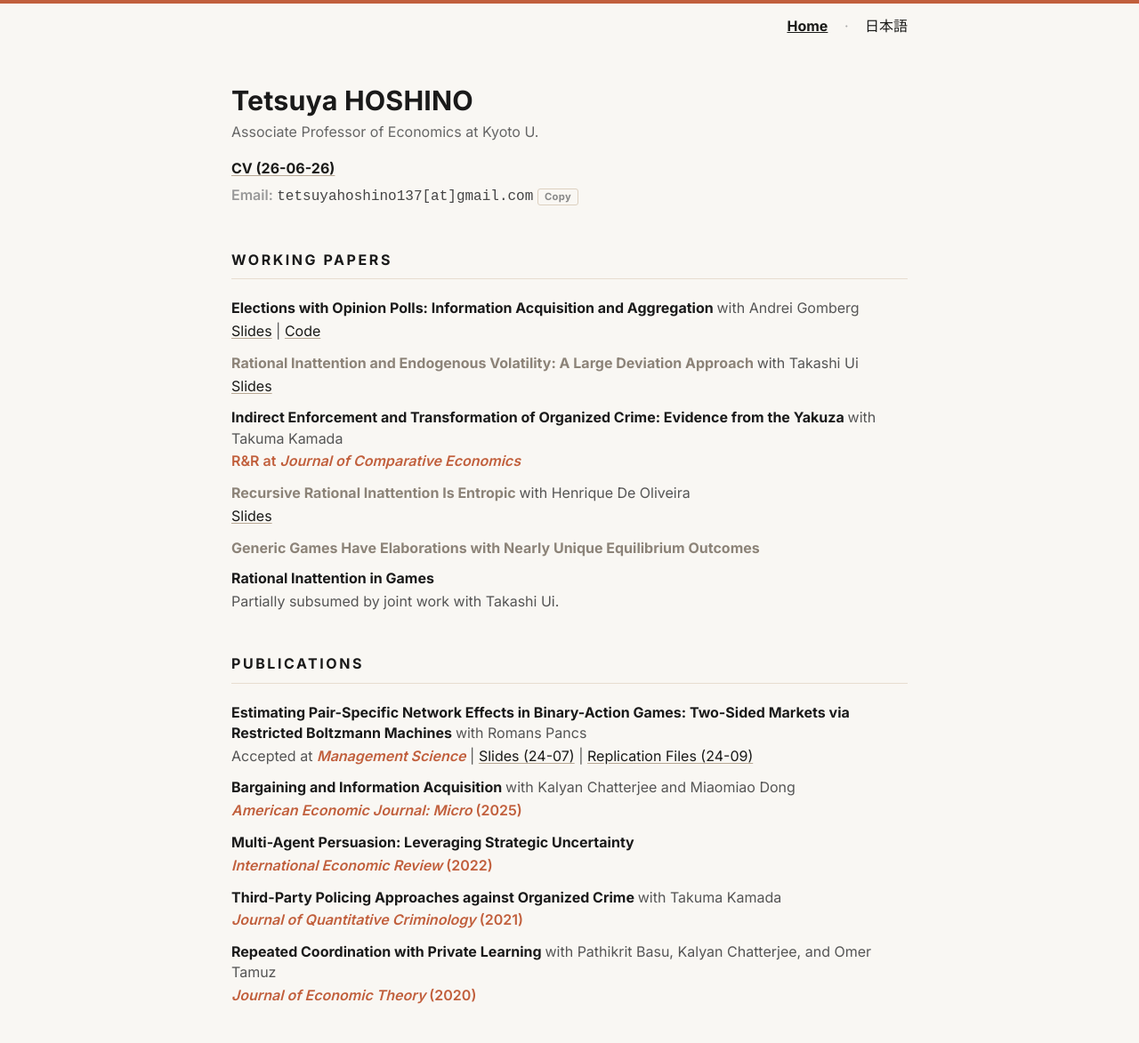
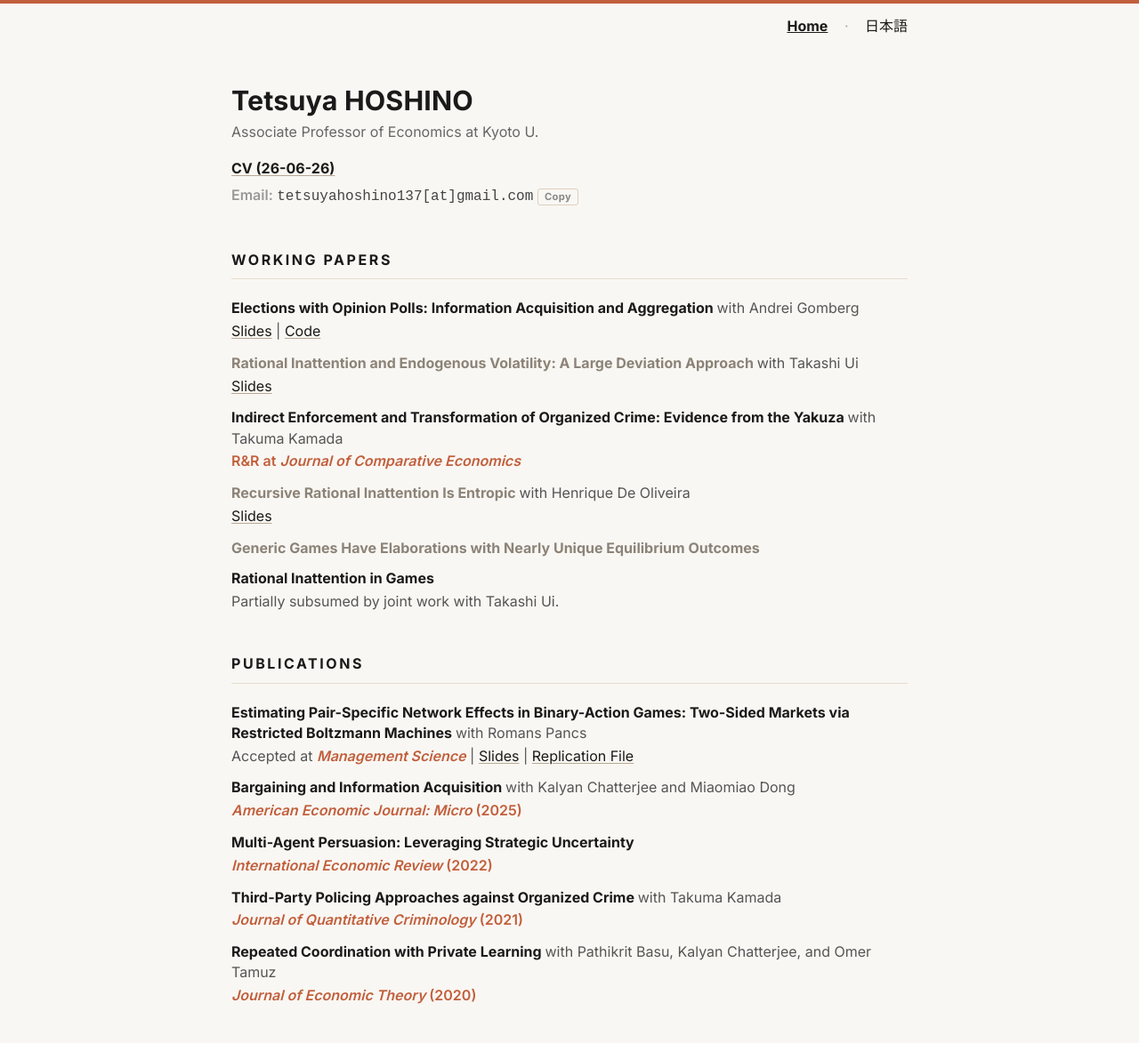
Before and after one commit to tetsuyahoshino137/tetsuyahoshino137.github.io, a Jekyll site: the page built from index.md, in a window 1280 px wide. Shown: the whole page at 89% size. Built offline with Jekyll 4.4.1, drawn with Linux system fonts in a browser that asks for light colours.

Commit message:
Update links and text in index.md

```diff
--- a/index.md
+++ b/index.md
@@ -76,8 +76,8 @@
         </div>
         <div class="paper-sub">
           Accepted at <span class="badge"><em>Management Science</em></span> |
-          <a href="slides/HoshinoPancs_EconometricSocietyAIML.pdf">Slides (24-07)</a> |
-          <a href="https://github.com/tetsuyahoshino137/tetsuyahoshino137.github.io/tree/main/replication/hoshino-pancs">Replication Files (24-09)</a>
+          <a href="slides/HoshinoPancs_EconometricSocietyAIML.pdf">Slides</a> |
+          <a href="https://github.com/tetsuyahoshino137/tetsuyahoshino137.github.io/tree/main/replication/hoshino-pancs">Replication File</a>
         </div>
       </li>
       <li>
```
